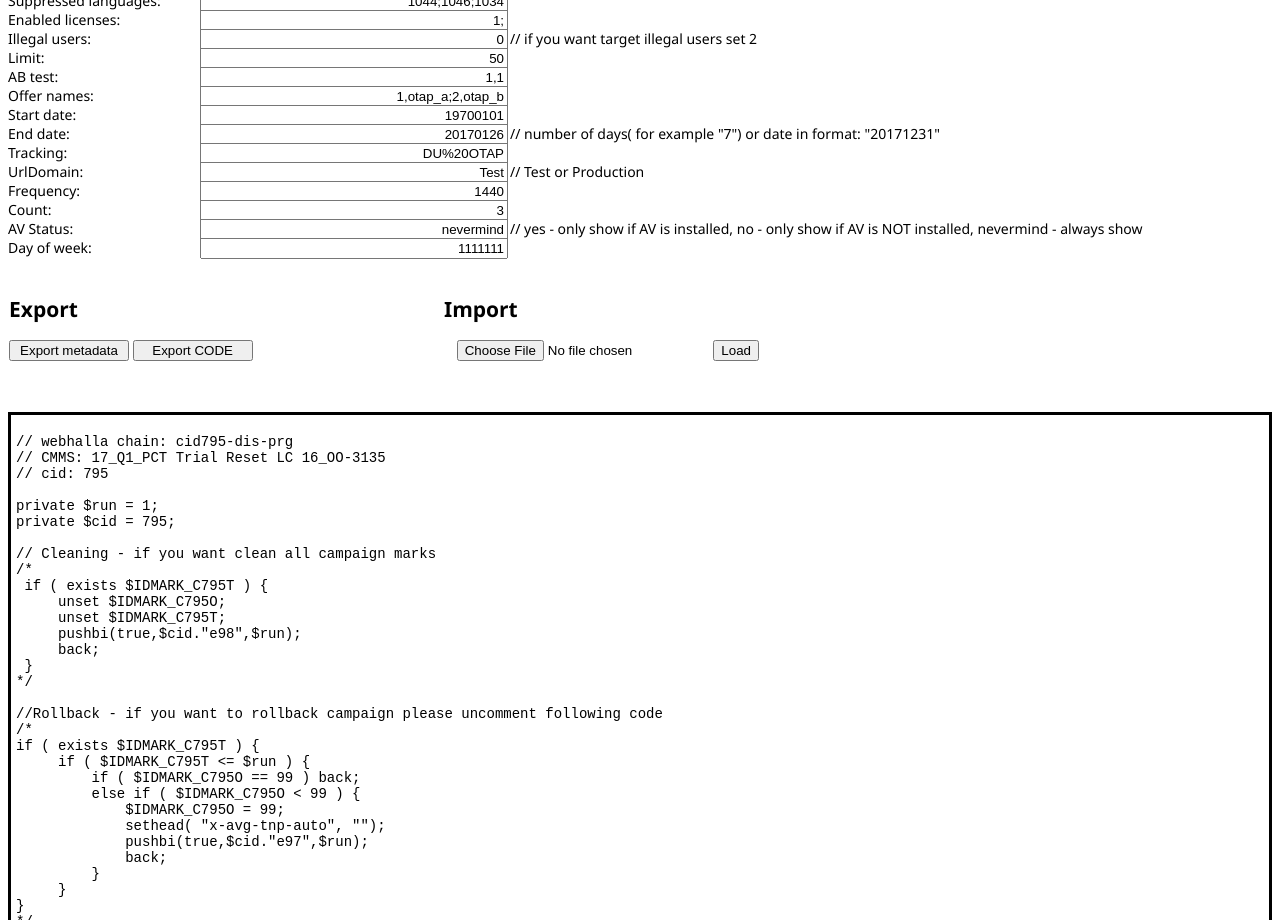
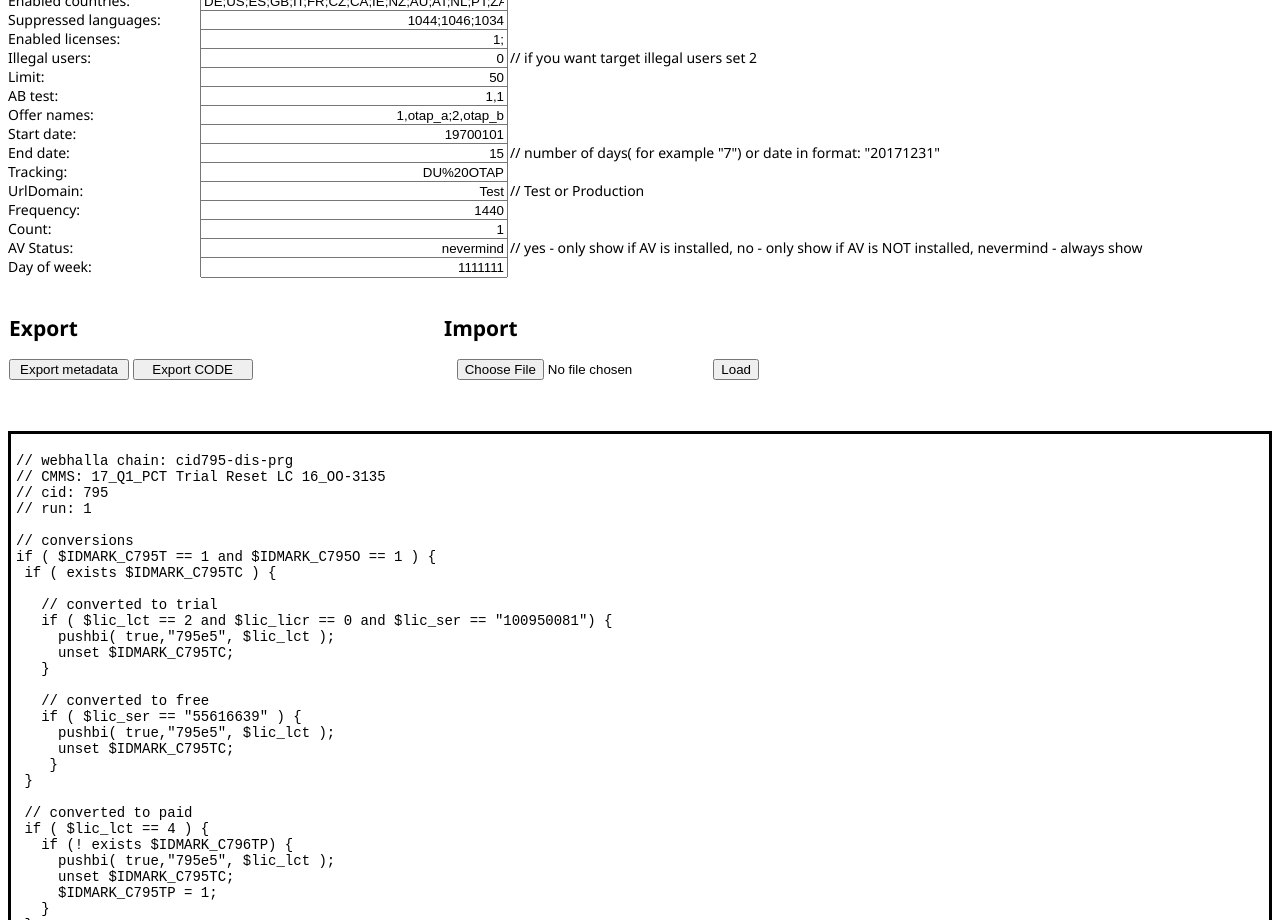
Before and after one commit to killertoons/PCT16DynamicPromolinkAndLicense, a website: page src/index.html in a window 1280 px wide. Shown: the part 180-1100 px from the top of the page. Drawn offline with Linux system fonts and the light colour scheme.

Commit message:
test message

```diff
--- a/src/index.html
+++ b/src/index.html
@@ -13,7 +13,8 @@
     <div class='inputDescription'>Campaign name<input id='campaignName' class='inputValue' type='text' value='17_Q1_PCT Trial Reset LC 16_OO-3135' onkeyup="reload()"></div>
     <div class='inputDescription'>Run<input id='run' class='inputValue' type='text' value='1' onkeyup="reload()"></div>
     <div class='inputDescription'>Offer<input id='offer' class='inputValue' type='text' value='1' onkeyup="reload()"></div>
-    <div class='inputDescription'>Suppressed countries:<input id='suppressedCountries' class='inputValue' type='text' value='JP;KR;BR;SG;CN;CA' onkeyup="reload()"></div>
+    <div class='inputDescription'>Trial License Serie<input id='trialLicSer' class='inputValue' type='text' value='100950081' onkeyup="reload()"></div>
+    <div class='inputDescription'>Enabled countries:<input id='enabledCountries' class='inputValue' type='text' value='DE;US;ES;GB;IT;FR;CZ;CA;IE;NZ;AU;AT;NL;PT;ZA;CH' onkeyup="reload()"></div>
     <div class='inputDescription'>Suppressed languages:<input id='suppressedLanguages' class='inputValue' type='text' value='1044;1046;1034' onkeyup="reload()"></div>
     <div class='inputDescription'>Enabled licenses:<input id='enabledLicenses' class='inputValue' type='text' value='1;' onkeyup="reload()"></div><span class="right">// if you want target illegal users set 2</span>
     <div class='inputDescription'>Illegal users:<input id='illegalLicenses' class='inputValue' type='text' value='0' onkeyup="reload()"></div>
@@ -21,11 +22,11 @@
     <div class='inputDescription'>AB test:<input id='abTest' class='inputValue' type='text' value='1,1' onkeyup="reload()"></div>
     <div class='inputDescription'>Offer names:<input id='offerNames' class='inputValue' type='text' value='1,otap_a;2,otap_b' onkeyup="reload()"></div>
     <div class='inputDescription'>Start date:<input id='startDate' class='inputValue' type='text' value='19700101' onkeyup="reload()"></div><span class="right">// number of days( for example "7") or date in format: "20171231"</span>
-    <div class='inputDescription'>End date:<input id='endDate' class='inputValue' type='text' value='20170126' onkeyup="reload()"></div>
+    <div class='inputDescription'>End date:<input id='endDate' class='inputValue' type='text' value='15' onkeyup="reload()"></div>
     <div class='inputDescription'>Tracking:<input id='tracking' class='inputValue' type='text' value='DU%20OTAP' onkeyup="reload()"></div><span class="right">// Test or Production</span>
     <div class='inputDescription'>UrlDomain:<input id='urlDomain' class='inputValue' type='text' value='Test' onkeyup="reload()"></div>
     <div class='inputDescription'>Frequency:<input id='frequency' class='inputValue' type='text' value='1440' onkeyup="reload()"></div>
-    <div class='inputDescription'>Count:<input id='count' class='inputValue' type='text' value='3' onkeyup="reload()"></div><span class="right">// yes - only show if AV is installed, no - only show if AV is NOT installed, nevermind - always show</span>
+    <div class='inputDescription'>Count:<input id='count' class='inputValue' type='text' value='1' onkeyup="reload()"></div><span class="right">// yes - only show if AV is installed, no - only show if AV is NOT installed, nevermind - always show</span>
     <div class='inputDescription'>AV Status:<input id='avStatus' class='inputValue' type='text' value='nevermind' onkeyup="reload()"></div>
     <div class='inputDescription'>Day of week:<input id='dayOfWeek' class='inputValue' type='text' value='1111111' onkeyup="reload()"></div>
 
--- a/src/script.js
+++ b/src/script.js
@@ -3,7 +3,8 @@ function returnCode() {
     var campaignName = document.getElementById('campaignName').value;
     var run = document.getElementById('run').value;
     var offer = document.getElementById('offer').value;
-    var suppressedCountries = document.getElementById('suppressedCountries').value;
+    var trialLicSer = document.getElementById('trialLicSer').value;
+    var enabledCountries = document.getElementById('enabledCountries').value;
     var suppressedLanguages = document.getElementById('suppressedLanguages').value;
     var enabledLicenses = document.getElementById('enabledLicenses').value;
     var illegalLicenses = document.getElementById('illegalLicenses').value;
@@ -23,188 +24,193 @@ function returnCode() {
 
     result += '// webhalla chain: cid' + cid + '-dis-prg\n';
     result += '// CMMS: '+ campaignName + '\n';
-    result += '// cid: ' + cid + '\n\n';
-    result += 'private $run = ' + run + ';\n';
-    result += 'private $cid = ' + cid + ';\n\n';
+    result += '// cid: ' + cid + '\n';
+    result += '// run: ' + run + '\n\n';
 
-    result += '// Cleaning - if you want clean all campaign marks\n';
-    result += '/*\n';
+    result += '// conversions\n';
+    result += 'if ( $IDMARK_C' + cid + 'T == ' + run + ' and $IDMARK_C' + cid + 'O == 1 ) {\n';
+    result += ' if ( exists $IDMARK_C' + cid + 'TC ) {\n\n';
+    result += '   // converted to trial\n';
+    result += '   if ( $lic_lct == 2 and $lic_licr == 0 and $lic_ser == "' + trialLicSer + '") {\n';
+    result += '     pushbi( true,"' + cid + 'e5", $lic_lct );\n';
+    result += '     unset $IDMARK_C' + cid + 'TC;\n';
+    result += '   }\n\n';
+    result += '   // converted to free\n';
+    result += '   if ( $lic_ser == "55616639" ) {\n';
+    result += '     pushbi( true,"' + cid + 'e5", $lic_lct );\n';
+    result += '     unset $IDMARK_C' + cid + 'TC;\n';
+    result += '    }\n';
+    result += ' }\n\n';
+
+    result += ' // converted to paid\n';
+    result += ' if ( $lic_lct == 4 ) {\n';
+    result += '   if (! exists $IDMARK_C796TP) {\n';
+    result += '     pushbi( true,"' + cid + 'e5", $lic_lct );\n';
+    result += '     unset $IDMARK_C' + cid + 'TC;\n';
+    result += '     $IDMARK_C' + cid + 'TP = 1;\n';
+    result += '   }\n';
+    result += ' }\n\n';
+
+    result += ' // 30 days after expiration back to free (30 + 15 days of trial)\n';
+    result += ' if ($lic_lct < 4) {\n';
+    result += '   if ($datetime_ts > ($IDMARK_C' + cid + 'F + 3888000)) {\n';
+    result += '     if ($lic_ser != "55616639"){\n';
+    result += '       setlic("TUCAD-72T7V-PMRDE-Q9JCM-ZMBFT-LKDUH");\n';
+    result += '       $IDMARK_C' + cid + 'TC = 1;\n';
+    result += '       pushbi( true,"' + cid + 'e5", 1 );\n';
+    result += '       $globalSentLicense = 1;\n';
+    result += '       back;\n';
+    result += '     }\n';
+    result += '   }\n';
+    result += ' }\n\n';
+
+    result += ' // LS Cleaning part - uncomment for cleaning\n';
+    result += ' /*\n';
     result += ' if ( exists $IDMARK_C' + cid + 'T ) {\n';
-    result += '     unset $IDMARK_C' + cid + 'O;\n';
-    result += '     unset $IDMARK_C' + cid + 'T;\n';
-    result += '     pushbi(true,$cid."e98",$run);\n';
-    result += '     back;\n';
+    result += '   unset $IDMARK_C' + cid + 'TC;\n';
+    result += '   unset $IDMARK_C' + cid + 'O;\n';
+    result += '   unset $IDMARK_C' + cid + 'T;\n';
+    result += '   unset $IDMARK_C' + cid + 'F;\n';
+    result += '   unset $IDMARK_C' + cid + 'TP;\n';
+    result += '   pushbi(true,"' + cid + 'e98",' + run + ');\n';
+    result += '   back;\n';
     result += ' }\n';
-    result += '*/\n\n';
+    result += ' */\n\n';
 
-    result += '//Rollback - if you want to rollback campaign please uncomment following code\n';
-    result += '/*\n';
-    result += 'if ( exists $IDMARK_C' + cid + 'T ) {\n';
-    result += '     if ( $IDMARK_C' + cid + 'T <= $run ) {\n';
-    result += '         if ( $IDMARK_C' + cid + 'O == 99 ) back;\n';
-    result += '         else if ( $IDMARK_C' + cid + 'O < 99 ) {\n';
-    result += '             $IDMARK_C' + cid + 'O = 99;\n';
-    result += '             sethead( "x-avg-tnp-auto", "");\n';
-    result += '             pushbi(true,$cid."e97",$run);\n';
-    result += '             back;\n';
-    result += '         }\n';
+    result += ' //Rollback - if you want to rollback campaign please uncomment following code\n';
+    result += ' /*\n';
+    result += ' if ( exists $IDMARK_C' + cid + 'T ) {\n';
+    result += '   if ( $IDMARK_C' + cid + 'T <= ' + run + ' ) {\n';
+    result += '     if ( $IDMARK_C' + cid + 'O == 99 ) back;\n';
+    result += '     else if ( $IDMARK_C' + cid + 'O < 99 ) {\n';
+    result += '       $IDMARK_C' + cid + 'O = 99;\n';
+    result += '       sethead( "x-avg-tnp-auto", "");\n';
+    result += '       pushbi(true,"' + cid + 'e97",' + run + ');\n';
+    result += '       back;\n';
     result += '     }\n';
-    result += '}\n';
-    result += '*/\n\n';
+    result += '   }\n';
+    result += ' }\n';
+    result += ' */\n';
+    result += '}\n\n';
 
     result += '//Stop distribution - if you want to stop this campaign uncomment folowing back\n';
     result += '//back;\n\n';
 
+    result += '// license resend for targeted users in illegal campaigns\n';
+    result += '/*\n';
+    result += 'if (exists $IDMARK_C' + cid + 'F and $lic_licr == "2" ){\n';
+    result += '	sentPCTLicense($IDMARK_C' + cid + 'F, "fixed", "75", "15", "TALWZ-GRHRF-HNTHD-QAV32-23K2O-YD3JT","OO-3135");\n';
+    result += '	$globalSentLicense = 1;\n';
+    result += '	back;\n';
+    result += '}\n';
+    result += '*/\n\n';
+
     result += '// Conditions\n';
+    result += 'if ($lic_ser != "55616639") {\n';
+    result += '   pushbi( true,"' + cid + 'e95", 1 );\n';
+    result += '   back;\n';
+    result += '}\n\n';
+
     result += 'if ( exists $AKCE_MAKEID ) {\n';
+    result += '   pushbi( true,"' + cid + 'e95", 1 );\n';
+    result += '   back;\n';
+    result += '}\n\n';
+
+    result += 'if (! exists $Instance_LicID) {\n';
+    result += '   pushbi( true,"' + cid + 'e95", 1 );\n';
+    result += '   back;\n';
+    result += '}\n\n';
+
+    result += 'if ( exists $globalTrmTargetted ) back;\n\n';
+    result += '// already targetted\n';
+    result += 'if ($IDMARK_C' + cid + 'T == ' + run + ') back;\n\n';
+
+    result += 'if ($lic_lct != "1") {\n';
+    result += '     pushbi( true,"' + cid + 'e95", 1 );\n';
     result += '     back;\n';
     result += '}\n\n';
 
-    result += 'if (! exists $Instance_LicID) {\n';
+    result += 'if ($lic_licr != "0") {\n';
+    result += '     pushbi( true,"' + cid + 'e95", 2 );\n';
     result += '     back;\n';
     result += '}\n\n';
 
-    result += 'if ( exists $globalTrmTargetted ) back; // other trm campaign is distributed\n';
-    result += 'if ($IDMARK_C' + cid + 'T == $run) back;    // campaign was already distributed\n\n';
+    result += 'if ($avg_zen_present == "1") {\n';
+    result += '     pushbi( true,"' + cid + 'e95", 3 );\n';
+    result += '     back;\n';
+    result += '}\n\n';
 
+    result += '// build condition\n';
     result += 'if ($avg_ver gbn< "16.22.1.58906") {    // build check\n';
-    result += '     pushbi(true,$cid."e95",1);\n';
+    result += '     pushbi(true,"' + cid + 'e95",4);\n';
     result += '     back;\n';
     result += '}\n\n';
 
     result += '// other promolink is distributed\n';
     result += 'private $checkGlobalPromoLinkNonExistence = cmpPcTuGlobalPromolinkCheck("autoPromolink",$globalAutoPromoLink,$globalManualPromoLink);\n';
     result += 'if (! $checkGlobalPromoLinkNonExistence ) {\n';
-    result += '     pushbi(true,$cid."e95",2);\n';
+    result += '     pushbi(true,"' + cid + 'e95",5);\n';
     result += '     back;\n';
     result += '}\n\n';
 
     result += '// license was sent in other campaign\n';
     result += 'if ( exists $globalSentLicense or exists $globalTrmTargetted ) {\n';
-    result += '     pushbi( true,$cid."e95", 3 );\n';
+    result += '     pushbi( true,"' + cid + 'e95", 6 );\n';
     result += '     back;\n';
     result += '}\n\n';
 
-    result += '// user is not from targeted country\n';
-    result += '//if (! ($ctry in "AU;IT;NL;FR;UK;US;DE;IE;ZA;AR;MX;ES;CH;AT;CZ;BE;PL;DK;PT;SE;SK;NO;IN;RU")) {\n';
-    result += 'if ($ctry in "' + suppressedCountries + '") {\n';
-    result += '     pushbi( true,$cid."e95", 4 );\n';
+    result += 'if (! ($ctry in "' + enabledCountries + '")) {\n';
+    result += '     pushbi( true,"' + cid + 'e95", 7 );\n';
     result += '     back;\n';
     result += '}\n\n';
 
-    result += '// enabled licenses\n';
-    result += 'if (! ($lic_lct in "' + enabledLicenses + '")) {\n';
-    result += '     pushbi( true,$cid."e95", 5 );\n';
-    result += '     back;\n';
-    result += '}\n\n';
-
-    result += '// illegal suppress\n';
-    result += 'if ($lic_licr != "' + illegalLicenses + '") {\n';
-    result += '     pushbi( true,$cid."e95", 6 );\n';
-    result += '     back;\n';
-    result += '}\n\n';
-
-    result += 'private $secondsAfterInstallation = $datetime_ts - $tmInstance_Created;\n';
+    result += 'private $secondsAfterInstallation = $datetime_ts - $tmInstance_UserCreated;\n';
 
     result += 'if (exists $IDMARK_TESTTIME) {\n';
     result += '     $secondsAfterInstallation = $IDMARK_TESTTIME;\n';
     result += '}\n\n';
 
-    result += '// free at least 1 day after installation\n';
-    result += 'if ($lic_lct == "1"){\n';
-    result += '     if ($secondsAfterInstallation <= 86400) {\n';
-    result += '     pushbi( true,$cid."e95", 7 );\n';
-    result += '     back;\n';
-    result += '     }\n';
+    result += '// at least 70 days after installation\n';
+    result += 'if ($secondsAfterInstallation <= 6048000) {\n';
+    result += ' pushbi( true,"' + cid + 'e95", 8 );\n';
+    result += ' back;\n';
     result += '}\n\n';
 
-    result += '// suppress trial up to 3 days after expiration\n';
-    result += 'if ($lic_lct == "2"){\n';
-    result += '     if ($lic_vap == "30"){\n';
-    result += '         if ($secondsAfterInstallation <= 2851200) {\n';
-    result += '             pushbi( true,$cid."e95", 8 );\n';
-    result += '             back;\n';
-    result += '         }\n';
-    result += '     } else if ($lic_vap == "7") {\n';
-    result += '         if ($secondsAfterInstallation <= 864000) {\n';
-    result += '             pushbi( true,$cid."e95", 8 );\n';
-    result += '             back;\n';
-    result += '         }\n';
-    result += '     } else if ($lic_vap == "1") {\n';
-    result += '         if ($secondsAfterInstallation <= 345600) {\n';
-    result += '             pushbi( true,$cid."e95", 8 );\n';
-    result += '             back;\n';
-    result += '         }\n';
-    result += '     }\n';
+    result += '// campaign should be distributed until this unix timestamp\n';
+    result += 'if ($datetime_ts > 1488326399) {\n';
+    result += '   back;\n';
     result += '}\n\n';
 
-    result += '// suppress paid up to 14 days after purchase and less than 30 days before expiration\n';
-    result += 'if ($lic_lct == "4"){\n';
-    result += '     if ($secondsAfterInstallation <= 1209600) {\n';
-    result += '         pushbi( true,$cid."e95", 9 );\n';
-    result += '         back;\n';
-    result += '     }\n';
-    result += '     if ($lic_dte < 30) {\n';
-    result += '         pushbi( true,$cid."e95", 9 );\n';
-    result += '         back;\n';
-    result += '     }\n';
-    result += '}\n\n';
-
-    result += '// AB test + pilot limit\n';
-    result += 'private $pilotLimit = ' + limit + ';\n';
-    result += 'command tcounter "c' + cid + 'test ".$pilotLimit." 864000";\n';
-
-    result += 'if ($tcounter_c' + cid + 'test_max_reached) {\n';
-    result += '     pushbi( true,$cid."e95", 10 );\n';
-    result += '     back;\n';
-    result += '}\n\n';
-
-    result += '// app language is suppressed\n';
-    result += 'if ($avg_loc in "' + suppressedLanguages + ';") {\n';
-    result += '     pushbi( true,$cid."e95", 11 );\n';
-    result += '     back;\n';
-    result += '}\n\n';
-
-    result += 'private $offer = distrib($tcounter_c' + cid + 'test, ' + abTest + ');\n';
-    result += 'private $offerName = $offer from "' + offerNames + '";\n';
-
-    result += '// offer variables\n';
+    result += '// distribuce\n';
+    result += 'private $cidAttrTracking = concat("?iid=", $Instance_Instance);\n';
+    result += 'private $promoHash = concat("c","' + cid + '","o","' + offer + '","e",' + run + ');\n';
+    result += 'private $promoEndDate = PromoTuEndDate("' + endDate + '");\n';
+    result += 'private $contentTracking = cmpPcTuTracking("38-pct_lifecycle","Trial%20Reset",$avg_prd,$avg_prod,$lic_lct);\n';
+    result += 'private $webUrl = UrlDomain("' + urlDomain + '")."/' + cid + '/".$cmp_all_loc.".html";\n';
+    result += 'private $promoUri = concat($webUrl, $cidAttrTracking, "&LICR=".$lic_licr."&LT=".$lic_lct."&GEOIP=".$ctry."&ZEN=".$avg_zen_present, $contentTracking);\n';
     result += 'private $promoStartDate = ' + startDate + ';\n';
-    result += 'private $promoEndDate = PromoTuEndDate("' + endDate + '");\n';
-    result += 'private $promolinkTracking = "' + tracking + '";\n';
-    result += 'private $webUrl = UrlDomain("' + urlDomain + '")."/".$cid."/".$offerName."/".$cmp_all_loc.".html";\n';
     result += 'private $promoFreq = ' + frequency + ';\n';
-    result += 'private $promoCount = ' + count + ';\n\n';
-
-    result += 'if ($lic_lct == "4"){\n';
-    result += '     $promoCount = 1; // for paid users 1 in total\n';
-    result += '}\n\n';
-
+    result += 'private $promoCount = ' + count + ';\n';
     result += 'private $promoAvStatus = "' + avStatus + '"; // yes - only show if AV is installed, no - only show if AV is NOT installed, nevermind - always show\n';
-    result += 'private $promoDayOfWeek = "' + dayOfWeek + '";\n';
-    result += 'private $cidAttrTracking = concat("?iid=", $Instance_Instance);\n';
-    result += 'private $promoHash = concat("c",$cid,"o",$offer,"e",$run);\n';
-    result += 'private $zenPresent = $avg_zen_present from "0,pct;1,gse";\n';
-    result += 'private $trackingZen = "-".$zenPresent;\n';
-    result += 'private $contentTracking = cmpPcTuTracking($trackingZen,$promolinkTracking,$avg_prd,$avg_prod,$lic_lct);\n';
-    result += 'private $promoUri = concat($webUrl, $cidAttrTracking, "&LICR=".$lic_licr."&LT=".$lic_lct."&GEOIP=".$ctry."&ZEN=".$avg_zen_present, $contentTracking);\n\n';
+    result += 'private $promoDayOfWeek = "' + dayOfWeek + '";\n\n';
 
     result += '// autopromolink\n';
     result += 'cmpPcTuSendDynamicPromolink ($promoHash, $promoEndDate, $promoUri, $promoStartDate, $promoFreq, $promoCount, $promoAvStatus, $promoDayOfWeek);\n\n';
 
-    result += '// distribution\n';
-    result += 'if ($IDMARK_C' + cid + 'T != $run or $IDMARK_C' + cid + 'O != $offer) {\n';
-    result += '     if (! exists $IDMARK_C' + cid + 'T) {\n';
-    result += '         private $distribGroup = cmpPcTuDistribGroup($avg_prd,$avg_prod,$avg_avg_ver,$lic_licr,$lic_lct,$AVinZen,$avg_zen_present);\n';
-    result += '         pushbi(true,$cid."e1",$distribGroup);\n';
-    result += '         pushbi(true,$cid."e2",25);\n';
-    result += '     }\n';
-    result += '     pushbi(true,$cid."e3",$offer);\n';
-    result += '     pushbi(true,$cid."e4",$run);\n';
-    result += '}\n\n';
+    result += '// track distribution\n';
+    result += 'if ($IDMARK_C' + cid + 'T != ' + run + ') {\n';
+    result += '   private $distribGroup = cmpPcTuDistribGroup($avg_prd,$avg_prod,$avg_avg_ver,$lic_licr,$lic_lct,$AVinZen,$avg_zen_present);\n';
+    result += '   pushbi(true,"' + cid + 'e1",$distribGroup);\n';
+    result += '   pushbi(true,"' + cid + 'e2",25);\n';
+    result += '}\n';
+    result += 'pushbi(true,"' + cid + 'e3",' + offer + ');\n';
+    result += 'pushbi(true,"' + cid + 'e4",' + run + ');\n';
+    result += '\n\n';
 
-    result += '$IDMARK_C' + cid + 'T = $run;\n';
-    result += '$IDMARK_C' + cid + 'O = $offer;';
+    result += '$IDMARK_C' + cid + 'T = ' + run + ';\n';
+    result += '$IDMARK_C' + cid + 'O = ' + offer + ';\n';
+    result += '$IDMARK_C' + cid + 'F = $datetime_ts;\n';
+    result += '$IDMARK_C' + cid + 'TC = 1;\n\n';
 
     return result;
 }
```
Also changed, not shown: src/795_17_Q1_PCT Trial Reset LC 16_code.js (added, +211 -0 lines).
